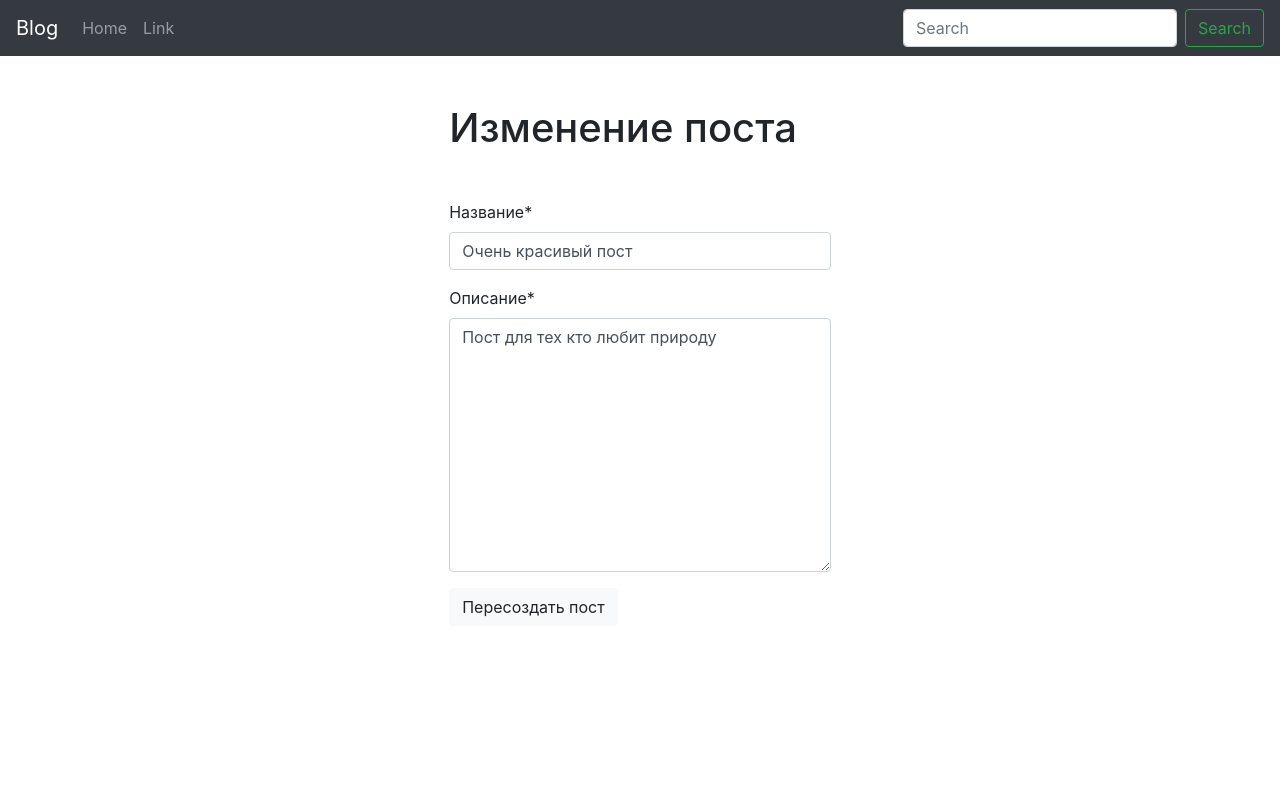
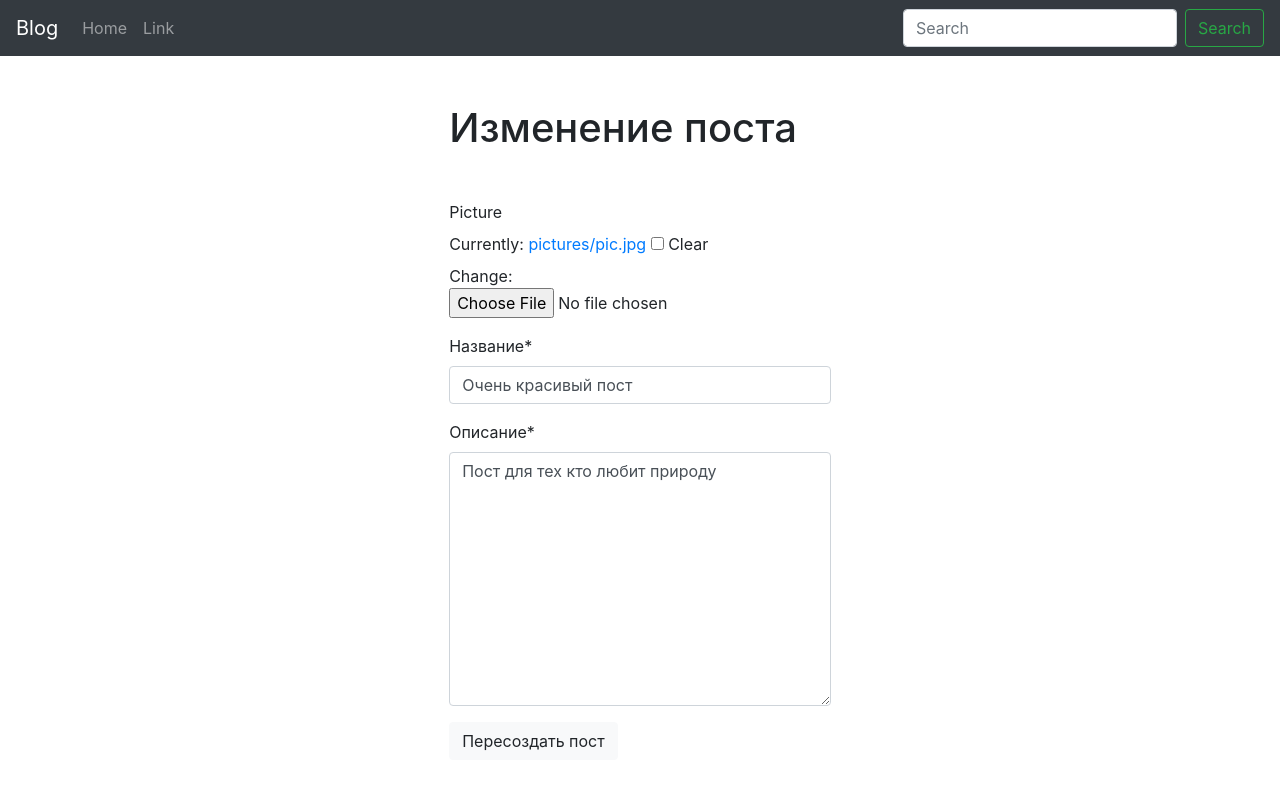
Before and after one commit to Artemka-dev/blog, a Django app: page /blog/change_post/9/ in a window 1280 px wide. Run offline with Django 3.2, Linux system fonts and the light colour scheme; data comes from the database, SQL or seed files in the repository; both versions use the stored data as it was after the commit; some libraries are stand-ins or nearby versions.

Commit message:
Image Field OK

```diff
--- a/blog/forms.py
+++ b/blog/forms.py
@@ -6,7 +6,7 @@ class PostForm(forms.ModelForm):
 
 	class Meta:
 		model = Post
-		fields = ['title', "body"]
+		fields = ['picture', 'title', "body"]
 
 		widgets = {
 			"title": forms.TextInput(attrs={"placeholder": "Название поста"}),
--- a/blog/models.py
+++ b/blog/models.py
@@ -6,6 +6,7 @@ class Post(models.Model):
 	title = models.CharField(max_length=100, unique=True, db_index=True)
 	body = models.TextField(db_index=True, blank=True)
 	date_pub = models.DateField(auto_now_add=True, blank=True, null=True)
+	picture = models.ImageField(upload_to="pictures/", null=True, blank=True, default='default/default.jpg')
 
 	def __str__(self):
 		return self.title
--- a/blog/templates/blog/change_post.html
+++ b/blog/templates/blog/change_post.html
@@ -9,7 +9,7 @@
 
 	<div class="container col-6">
 		<h1 class="mt-5 mb-5">Изменение поста</h1>
-		<form action="{% url 'change_page' id=post.id %}" method="post">
+		<form action="{% url 'change_page' id=post.id %}" method="post" enctype="multipart/form-data">
 			{% csrf_token %}
 
 			{% include "include/alert.html" %}
--- a/blog/templates/blog/create_post.html
+++ b/blog/templates/blog/create_post.html
@@ -9,7 +9,7 @@
 
 	<div class="container col-6">
 		<h1 class="mt-5 mb-5">Создание поста</h1>
-		<form action="{% url 'create_page' %}" method="post">
+		<form action="{% url 'create_page' %}" method="post" enctype="multipart/form-data">
 			{% csrf_token %}
 
 			{% include "include/alert.html" %}
--- a/blog/templates/blog/home.html
+++ b/blog/templates/blog/home.html
@@ -11,7 +11,7 @@
 	{% for post in posts %}
 		<div class="card mb-3">
 			<!-- <img src="https://s1.1zoom.me/big3/147/Waterfalls_Summer_Rivers_Rays_of_light_563524_2800x1874.jpg" class="card-img-top" alt="..."> -->
-			<img src="" alt="" class="card-img-top">
+			<img src="{{ post.picture.url }}" alt="hj" class="card-img-top">
 			<div class="card-body">
 				<h5 class="card-title">{{ post.title }}</h5>
 				<p class="card-text">{{ post.body }}</p>
--- a/blog/views.py
+++ b/blog/views.py
@@ -31,7 +31,7 @@ class CreatePost(View):
 		return render(request, "blog/create_post.html", context={"form": form})
 
 	def post(self, request):
-		bound_form = PostForm(request.POST)
+		bound_form = PostForm(request.POST, request.FILES)
 
 		if bound_form.is_valid():
 			new_post = bound_form.save()
@@ -50,7 +50,7 @@ class ChangePost(View):
 
 	def post(self, request, id):
 		post = Post.objects.get(id=id)
-		bound_form = PostForm(request.POST, instance=post)
+		bound_form = PostForm(request.POST, request.FILES, instance=post)
 
 		if bound_form.is_valid():
 			update = bound_form.save()
--- a/blogengine/settings.py
+++ b/blogengine/settings.py
@@ -121,3 +121,7 @@ USE_TZ = True
 
 STATIC_URL = '/static/'
 CRISPY_TEMPLATE_PACK = 'bootstrap4'
+
+# Media
+MEDIA_URL = '/media/'
+MEDIA_ROOT = os.path.join(BASE_DIR, 'media')
--- a/blogengine/urls.py
+++ b/blogengine/urls.py
@@ -17,10 +17,14 @@ from django.contrib import admin
 from django.urls import path
 from django.urls import include
 
+from django.conf.urls.static import static
+from django.conf import settings
+
+
 from .views import *
 
 urlpatterns = [
     path('admin/', admin.site.urls),
     path("blog/", include("blog.urls")),
     path("", redirect_to, name="redirect")
-]
+] + static(settings.MEDIA_URL, document_root=settings.MEDIA_ROOT)
```
Also changed, not shown: blog/migrations/0003_post_picture.py (added), db.sqlite3, media/pictures/pic.jpg (added).
